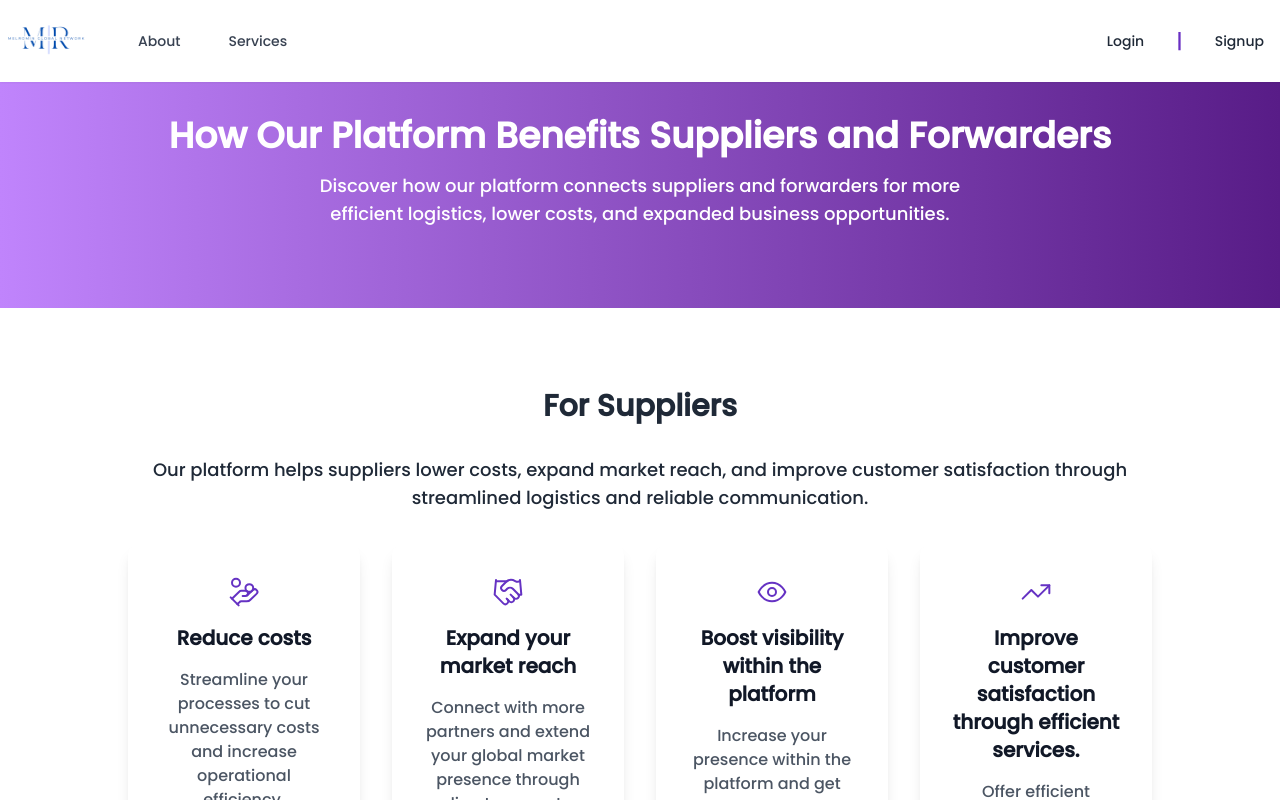
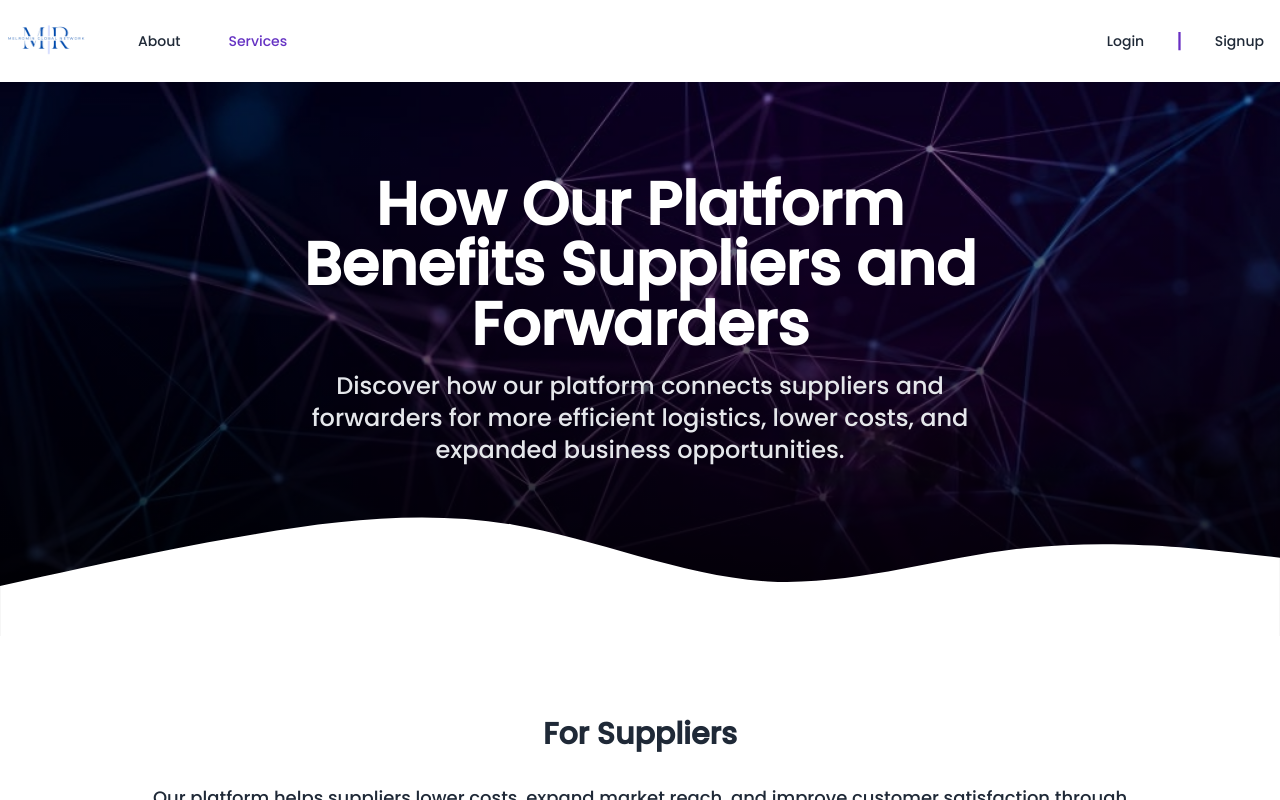
Before and after one commit to melika760/MelrominGlobalNetwork, a Next.js app: page /Services in a window 1280 px wide. Shown: the top 800 px of the page. Built offline with nearby package versions, Linux system fonts and the light colour scheme; no server answers.

Commit message:
adding about page

```diff
--- a/app/_components/AboutPage.jsx
+++ b/app/_components/AboutPage.jsx
@@ -3,35 +3,47 @@ import Image from 'next/image';
 import { Button } from '@/components/ui/button';
 import { Card, CardContent } from '@/components/ui/card';
 import Link from 'next/link';
-import { Goal } from 'lucide-react';
+import { Eye, Goal, MessageCircleHeart } from 'lucide-react';
 
 export default function AboutPage() {
   return (
-    <main className="bg-gradient-to-b from-gray-50 to-white text-gray-800">
+    <main className=" text-gray-800">
       {/* Hero Section */}
-      <section className="relative overflow-hidden py-24">
-        <div className="max-w-7xl mx-auto px-4 relative z-10 text-center">
-          <h1 className="text-5xl sm:text-6xl font-extrabold text-primary mb-4 transition-opacity duration-700">
+  <section
+        className="relative h-[600px] bg-center bg-cover bg-[url(/heros.jpg)]"
+
+      >
+        {/* Overlay */}
+        <div className="absolute inset-0 bg-gradient-to-b from-black/30 to-black/90" />
+        {/* Content */}
+        <div className="relative z-10 max-w-3xl mx-auto px-4 flex flex-col items-center justify-center h-full text-center">
+          <h1 className="text-5xl sm:text-6xl font-extrabold text-white mb-4">
             About Melromin Global Network
           </h1>
-          <p className="text-xl sm:text-2xl max-w-2xl mx-auto transition-opacity duration-700 delay-200">
-            Streamlining global logistics through a transparent, efficient marketplace—
-            empowering businesses and forwarders to connect with confidence.
+          <p className="text-lg sm:text-2xl text-gray-200 max-w-2xl mb-8">
+            We connect businesses with trusted freight forwarders, crafting seamless global logistics with transparency and reliability.
           </p>
+          <Link href="/sign-up" passHref className='mb-7'>
+            <Button size="lg" className="bg-primary hover:bg-primary-dark text-white">
+              Get Started
+            </Button>
+          </Link>
         </div>
-        <div className="absolute inset-0 opacity-20">
-          <Image
-            src="/assets/hero-pattern.svg"
-            alt="pattern"
-            layout="fill"
-            objectFit="cover"
-            priority
+        {/* Decorative Bottom Curve */}
+        <svg
+          className="absolute bottom-0 left-0 w-full text-white "
+          xmlns="http://www.w3.org/2000/svg"
+          viewBox="0 0 1440 280"
+        >
+          <path
+            fill="currentColor"
+            d="M0,224L48,213.3C96,203,192,181,288,165.3C384,149,480,139,576,154.7C672,171,768,213,864,218.7C960,224,1056,192,1152,181.3C1248,171,1344,181,1392,186.7L1440,192L1440,320L1392,320C1344,320,1248,320,1152,320C1056,320,960,320,864,320C768,320,672,320,576,320C480,320,384,320,288,320C192,320,96,320,48,320L0,320Z"
           />
-        </div>
+        </svg>
       </section>
 
       {/* Our Story */}
-      <section className="py-20">
+            <section className="py-20">
         <div className="max-w-7xl mx-auto px-4">
           <div className="space-y-6 max-w-3xl mx-auto text-center">
             <h2 className="text-4xl font-bold text-primary">Our Journey</h2>
@@ -63,12 +75,12 @@ export default function AboutPage() {
               {
                 title: 'Vision',
                 desc: 'A world where shipments are tracked, insured, and delivered seamlessly—redefining trust in logistics.',
-                icon: Goal,
+                icon: Eye,
               },
               {
                 title: 'Values',
                 desc: null,
-                icon: Goal,
+                icon: MessageCircleHeart,
                 list: [
                   'Transparency & Trust',
                   'Innovation & Efficiency',
@@ -91,7 +103,7 @@ export default function AboutPage() {
                   </h3>
                   {item.desc && <p className="text-gray-600">{item.desc}</p>}
                   {item.list && (
-                    <ul className="mt-4 text-gray-600 list-disc list-inside space-y-1">
+                    <ul className="mt-4 text-gray-600  space-y-1 ">
                       {item.list.map((val) => (
                         <li key={val}>{val}</li>
                       ))}
@@ -107,15 +119,13 @@ export default function AboutPage() {
       {/* Meet the Team */}
       <section className="py-20 bg-gray-100">
         <div className="max-w-7xl mx-auto px-4">
-          <h2 className="text-4xl font-bold text-center text-primary mb-12">
+          <h2 className="text-4xl font-bold text-center text-primary mb-12 max-sm:text-xl">
             Meet Our Leadership
           </h2>
-          <div className="grid grid-cols-1 sm:grid-cols-2 lg:grid-cols-4 gap-8">
+          <div className="grid grid-cols-2 max-sm:grid-cols-1 gap-8">
             {[
-              { name: 'Rostam Tavakoli', role: 'Co-Founder & CEO', img: '/team/rostam.jpg' },
-              { name: 'Melika Tafazoli', role: 'Co-Founder & CTO', img: '/team/melika.jpg' },
-              { name: 'Jane Doe', role: 'Head of Operations', img: '/team/jane.jpg' },
-              { name: 'John Smith', role: 'Head of Partnerships', img: '/team/john.jpg' },
+              { name: 'Rostam Cawoosi Zainabadi', role: 'Co-Founder & CEO', img: '/rostam.png' },
+              { name: 'Melika Tafazoli', role: 'Co-Founder & CTO', img: '/melika.png' },
             ].map((member) => (
               <div
                 key={member.name}
@@ -139,20 +149,19 @@ export default function AboutPage() {
       </section>
 
       {/* CTA */}
-      <section className="py-20 bg-primary text-white text-center">
-        <div className="max-w-7xl mx-auto px-4">
-          <h2 className="text-4xl font-bold mb-4">Ready to Simplify Logistics?</h2>
-          <p className="mb-6 text-lg max-w-xl mx-auto">
-            Join Melromin Global Network now and unlock efficient, reliable freight
+
+        <section className="py-20 text-center text-white bg-gradient-to-r from-purple-900 to-purple-500">
+                <h2  className="text-3xl font-semibold mb-8">
+                    Ready to Simplify Logistics?
+                </h2>
+                <p className="text-lg mb-6">
+                Join Melromin Global Network now and unlock efficient, reliable freight
             solutions worldwide.
-          </p>
-          <Link href="/sign-up" passHref>
-            <Button size="lg" className="hover:scale-105 transition-transform duration-300">
-              Get Started
-            </Button>
-          </Link>
-        </div>
-      </section>
+                </p>
+                <button className="bg-white hover:bg-gray-100 text-purple-600 font-bold py-3 px-6 rounded-md transition-colors duration-300 text-lg">
+                    Get Started
+                </button>
+            </section>
     </main>
   );
 }
--- a/app/_components/Header.jsx
+++ b/app/_components/Header.jsx
@@ -9,13 +9,14 @@ import { auth } from '@/config/firebaseConfig'; // Firebase config
 import { signOut } from 'firebase/auth'; // Firebase sign-out function
 import { UserCircle2, Menu, X } from 'lucide-react'; // Import Lucide icons
 import globalapi from '../_utils/globalapi'; // Check if this works client-side
-import { useRouter } from 'next/navigation'; // Keep next/router
-
+import { usePathname, useRouter } from 'next/navigation'; // Keep next/router
 const Header = () => {
     const [user] = useAuthState(auth);
     const [path, setPath] = useState("");
     const [isMenuOpen, setIsMenuOpen] = useState(false); // State for mobile menu toggle
     const router = useRouter(); // Initialize the router
+    const [active,setactive]=useState("/")
+    const route=usePathname()
 
     useEffect(() => {
         if (user) {
@@ -31,7 +32,14 @@ const Header = () => {
             });
         }
     }, [user]);
+    useEffect(()=>{
+        navLinkStyle()
+    },[route])
 
+const navLinkStyle=()=>{
+    setactive(route)
+    console.log(route)
+}
     const handleLogout = () => {
         signOut(auth).then(() => {
             router.push('/'); // Redirect after logout
@@ -59,10 +67,10 @@ const Header = () => {
                     /></Link>
                     {/* Desktop Navigation Links */}
                     <nav className="hidden md:flex space-x-12 text-sm font-medium">
-                        <Link href="/About" className="text-gray-700 hover:text-primary">
+                        <Link href="/About" className={active==="/About"?"text-primary":"text-gray-800"}>
                             About
                         </Link>
-                        <Link href="/Services" className="text-gray-700 hover:text-primary">
+                        <Link href="/Services" className={active==="/Services"?"text-primary":"text-gray-800"}>
                             Services
                         </Link>
                     </nav>
--- a/app/_components/NewServices.jsx
+++ b/app/_components/NewServices.jsx
@@ -12,15 +12,37 @@ const NewServices = () => {
  return (
         <div className="pt-9 bg-gray-50 ">
             {/* Header */}
-            <header className="text-center py-20 bg-gradient-to-r from-purple-400 to-purple-900 text-white">
-                <h1 className="text-4xl font-extrabold mb-4">
-                    How Our Platform Benefits Suppliers and Forwarders
-                </h1>
-                <p className="text-lg max-w-2xl mx-auto">
-                    Discover how our platform connects suppliers and forwarders for more efficient logistics, lower costs,
+             <section
+        className="relative h-[600px] bg-center bg-cover bg-[url(/heros.jpg)]"
+
+      >
+        {/* Overlay */}
+        <div className="absolute inset-0 bg-gradient-to-b from-black/30 to-black/90" />
+        {/* Content */}
+        <div className="relative z-10 max-w-3xl mx-auto px-4 flex flex-col items-center justify-center h-full text-center">
+          <h1 className="text-5xl sm:text-6xl font-extrabold text-white mb-4">
+              How Our Platform Benefits Suppliers and Forwarders
+          </h1>
+          <p className="text-lg sm:text-2xl text-gray-200 max-w-2xl mb-8">
+           Discover how our platform connects suppliers and forwarders for more efficient logistics, lower costs,
                     and expanded business opportunities.
-                </p>
-            </header>
+          </p>
+
+        </div>
+        {/* Decorative Bottom Curve */}
+        <svg
+          className="absolute bottom-0 left-0 w-full text-white "
+          xmlns="http://www.w3.org/2000/svg"
+          viewBox="0 0 1440 280"
+        >
+          <path
+            fill="currentColor"
+            d="M0,224L48,213.3C96,203,192,181,288,165.3C384,149,480,139,576,154.7C672,171,768,213,864,218.7C960,224,1056,192,1152,181.3C1248,171,1344,181,1392,186.7L1440,192L1440,320L1392,320C1344,320,1248,320,1152,320C1056,320,960,320,864,320C768,320,672,320,576,320C480,320,384,320,288,320C192,320,96,320,48,320L0,320Z"
+          />
+        </svg>
+      </section>
+
+
 
             {/* For Suppliers */}
             <section className="bg-white py-20">
```
Also changed, not shown: public/melika.PNG (added), public/rostam.PNG (added).
